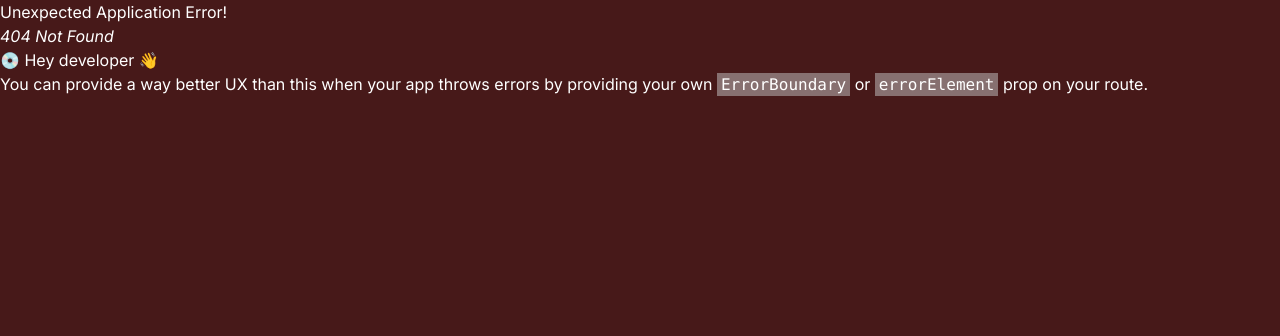
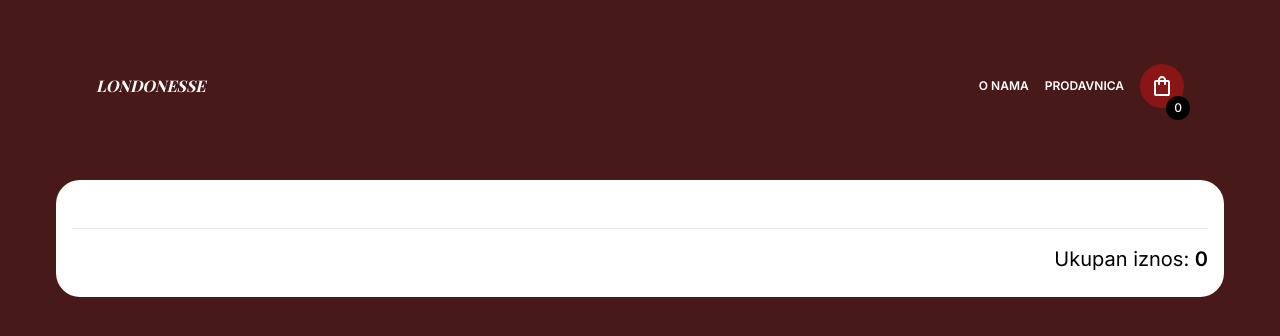
Before and after one commit to kosserin/react-tailwind-shop, a React (Create React App) app: page /pregled-artikala in a window 1280 px wide. Before the commit this address had no page. Shown: the top 336 px of the page. Built offline with nearby package versions, Linux system fonts and the light colour scheme; a web font is replaced by a local one.

Commit message:
Add ItemsPreview page

```diff
--- a/src/App.tsx
+++ b/src/App.tsx
@@ -5,6 +5,7 @@ import About from "./components/About";
 import Store from "./components/Store";
 import ItemDetails from "./components/ItemDetails";
 import { OrderProvider } from "./OrderContext";
+import ItemsPreview from "./components/ItemsPreview";
 
 const router = createBrowserRouter([
   {
@@ -23,6 +24,10 @@ const router = createBrowserRouter([
     path: "/prodavnica/detalji/:id",
     element: <ItemDetails />,
   },
+  {
+    path: "/pregled-artikala",
+    element: <ItemsPreview />,
+  },
 ]);
 
 const App = () => (
--- a/src/OrderContext.tsx
+++ b/src/OrderContext.tsx
@@ -4,7 +4,7 @@ import { Order } from "./interfaces/order.interface";
 
 const OrderContext = createContext({
   order: {
-    items: [],
+    items: [] as OrderItem[],
     contact: {
       firstname: "",
       lastname: "",
@@ -15,7 +15,7 @@ const OrderContext = createContext({
     },
   },
   addItem: (item) => {},
-  removeItem: (item) => {},
+  removeItem: (id) => {},
   clearCart: () => {},
   getOrderFromStorage: () => {},
 });
@@ -42,8 +42,8 @@ export const OrderProvider = ({ children }) => {
   };
 
   const removeItem = (id: number) => {
-    const updatedItems = [...order.items];
-    updatedItems.filter((item) => item.id !== id);
+    let updatedItems = [...order.items];
+    updatedItems = updatedItems.filter((item) => item.id !== id);
     const updatedOrder = { ...order, items: updatedItems };
     setOrder(updatedOrder);
     storeOrder(updatedOrder);
--- a/src/components/Header.tsx
+++ b/src/components/Header.tsx
@@ -3,13 +3,20 @@ import { Link } from "react-router-dom";
 import bag from "../assets/bag.svg";
 import OrderContext from "../OrderContext";
 import { NAV_LINKS } from "../constants/nav-links.constant";
+import { useNavigate } from 'react-router-dom';
+
 
 const Header = () => {
   const { order, getOrderFromStorage } = useContext(OrderContext);
+  const navigate = useNavigate();
 
   useEffect(() => {
     getOrderFromStorage();
   }, []);
+
+  const navigateToItemsPreview = () => {
+    navigate('/pregled-artikala');
+  }
 
   return (
     <header className="sticky top-0 left-0 right-0 bg-dark pb-4 max-w-screen-2xl flex flex-wrap center-align mx-auto lg:px-24 px-4 lg:pt-16 pt-4 items-center justify-between">
@@ -27,7 +34,7 @@ const Header = () => {
               {link.text}
             </Link>
           ))}
-          <button className="relative">
+          <button onClick={navigateToItemsPreview} className="relative">
             <img src={bag} alt="Korpa" />
             <span className="absolute end-0 right-0 -translate-y-1/2 translate-x-1/4 text-xs font-medium rounded-full bg-black w-6 h-6 leading-none flex justify-center items-center">
               {order.items.length}
--- /dev/null
+++ b/src/components/ItemsPreview.tsx
@@ -0,0 +1,50 @@
+import React, { useContext } from "react";
+import Header from "./Header";
+import OrderContext from "../OrderContext";
+
+const ItemsPreview = () => {
+  const { order, removeItem } = useContext(OrderContext);
+
+  return (
+    <React.Fragment>
+      <Header />
+      <section className="flex max-w-screen-xl align-start justify-start flex-col mx-auto mt-14 px-4 lg:px-14 pb-24">
+        <div className="bg-white text-black px-4 py-2 rounded-3xl">
+          <ul className="flex flex-col gap-8">
+            {order.items.map((item) => (
+              <li className="flex gap-10 items-center" key={item.id}>
+                <img className="w-40" src={item.image} alt={item.title} />
+                <div className="flex flex-col">
+                  <div>
+                    <h3 className="text-2xl playfair italic">{item.title}</h3>
+                    <p className="mb-2">Veličina: {item.size.text}</p>
+                    <p className="text-xl playfair">
+                      {item.price.toLocaleString()} rsd
+                    </p>
+                  </div>
+                  <button
+                    onClick={() => removeItem(item.id)}
+                    className="text-black border rounded w-fit mt-4 px-4 py-1"
+                  >
+                    Ukloni iz korpe
+                  </button>
+                </div>
+              </li>
+            ))}
+          </ul>
+          <div className="text-xl mt-10 border-t py-4 text-right">
+            <span>Ukupan iznos: </span>
+            <span className="font-semibold">
+              {order.items.reduce(
+                (accumulator, currentValue) => accumulator + currentValue.price,
+                0
+              )}
+            </span>
+          </div>
+        </div>
+      </section>
+    </React.Fragment>
+  );
+};
+
+export default ItemsPreview;
--- a/src/components/Store.tsx
+++ b/src/components/Store.tsx
@@ -10,6 +10,7 @@ import cart from "../assets/cart.svg";
 import Toast from "./Toast";
 import OrderContext from "../OrderContext";
 import { Item } from "../interfaces/item.interface";
+import { SIZES } from "../constants/sizes.constant";
 
 const Store = () => {
   const location = useLocation();
@@ -120,7 +121,7 @@ const Store = () => {
     setTimeout(() => {
       setShouldShowToast(false);
     }, 2000);
-    addItem(item);
+    addItem({ ...item, size: SIZES[0] });
   };
 
   const navigateToItemsOverview = () => {
--- a/src/interfaces/order.interface.ts
+++ b/src/interfaces/order.interface.ts
@@ -1,7 +1,7 @@
 import { Contact } from "./contact.interface";
-import { Item } from "./item.interface";
+import { OrderItem } from "./order-item.interface";
 
 export interface Order {
-  items: Item[];
+  items: OrderItem[];
   contact: Contact;
 }
```
